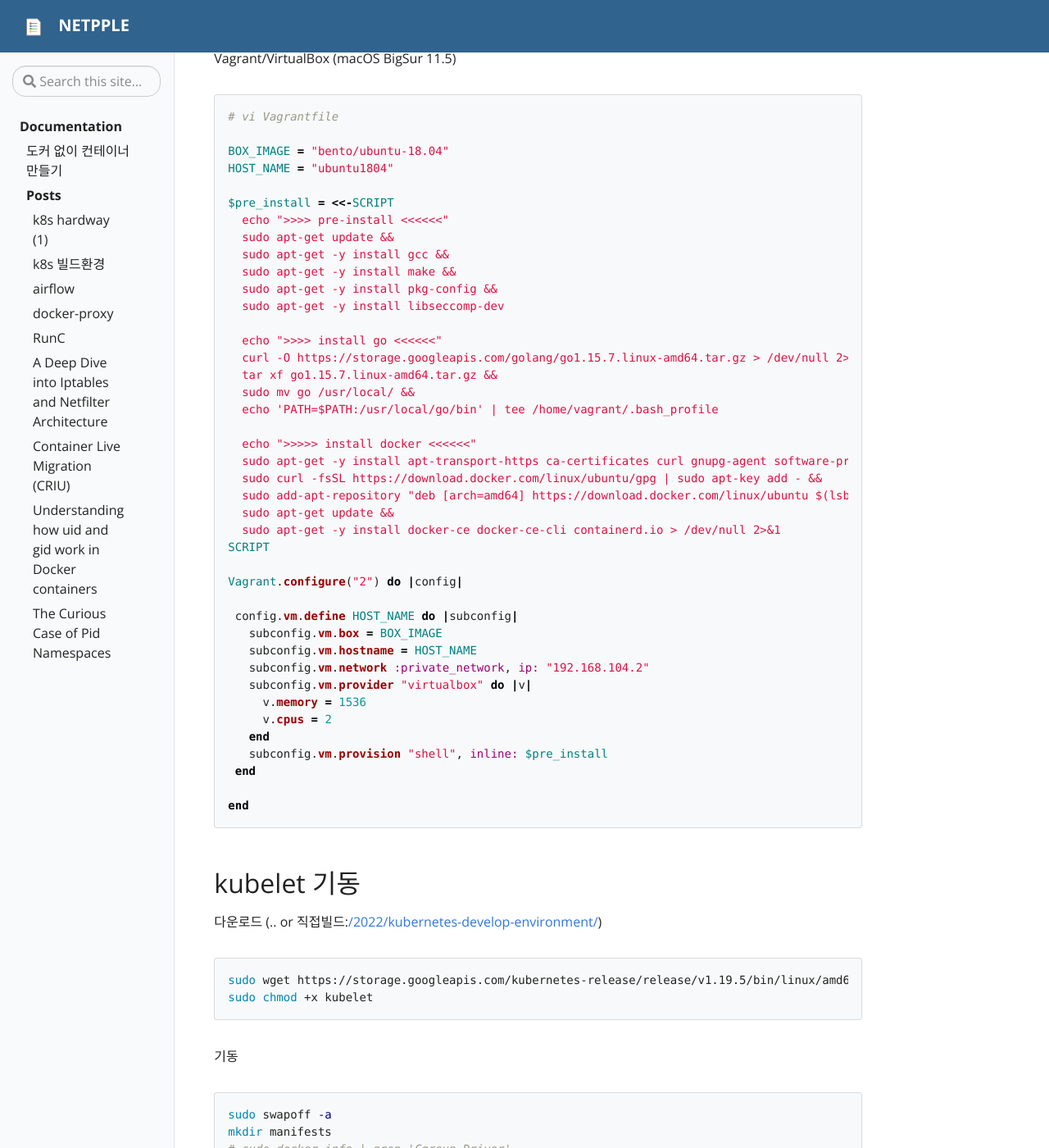
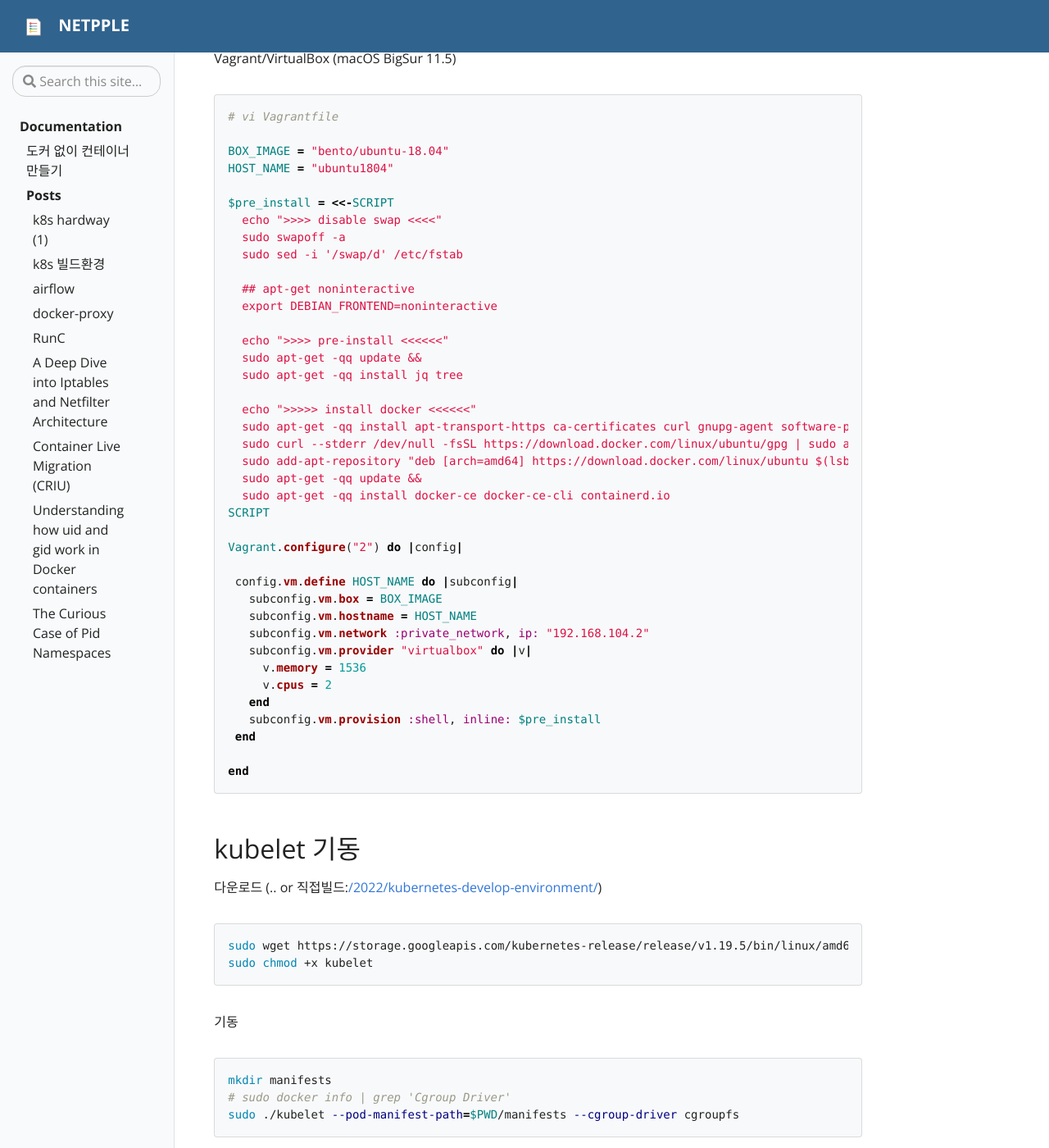
Before and after one commit to netpple/netpple.github.io, a Jekyll site: the page built from _posts/2022-01-31-k8s-hardway-kubelet.md, in a window 1280 px wide and 1400 px high, scrolled down 324 px. Shown: the whole window at 82% size. Built offline with Jekyll 4.4.1, drawn with Linux system fonts in a browser that asks for light colours; our own code applies the rules of GitHub Pages for plain Markdown files.

Commit message:
불필요한 라이브러리 설치 정리

````diff
--- a/_posts/2022-01-31-k8s-hardway-kubelet.md
+++ b/_posts/2022-01-31-k8s-hardway-kubelet.md
@@ -23,25 +23,23 @@ BOX_IMAGE = "bento/ubuntu-18.04"
 HOST_NAME = "ubuntu1804"
 
 $pre_install = <<-SCRIPT
+  echo ">>>> disable swap <<<<"
+  sudo swapoff -a
+  sudo sed -i '/swap/d' /etc/fstab
+
+  ## apt-get noninteractive
+  export DEBIAN_FRONTEND=noninteractive
+
   echo ">>>> pre-install <<<<<<"
-  sudo apt-get update &&
-  sudo apt-get -y install gcc &&
-  sudo apt-get -y install make &&
-  sudo apt-get -y install pkg-config &&
-  sudo apt-get -y install libseccomp-dev
-
-  echo ">>>> install go <<<<<<"
-  curl -O https://storage.googleapis.com/golang/go1.15.7.linux-amd64.tar.gz > /dev/null 2>&1 &&
-  tar xf go1.15.7.linux-amd64.tar.gz &&
-  sudo mv go /usr/local/ &&
-  echo 'PATH=$PATH:/usr/local/go/bin' | tee /home/vagrant/.bash_profile
+  sudo apt-get -qq update &&
+  sudo apt-get -qq install jq tree
 
   echo ">>>>> install docker <<<<<<"
-  sudo apt-get -y install apt-transport-https ca-certificates curl gnupg-agent software-properties-common > /dev/null 2>&1 &&
-  sudo curl -fsSL https://download.docker.com/linux/ubuntu/gpg | sudo apt-key add - &&
+  sudo apt-get -qq install apt-transport-https ca-certificates curl gnupg-agent software-properties-common &&
+  sudo curl --stderr /dev/null -fsSL https://download.docker.com/linux/ubuntu/gpg | sudo apt-key add - &&
   sudo add-apt-repository "deb [arch=amd64] https://download.docker.com/linux/ubuntu $(lsb_release -cs) stable" &&
-  sudo apt-get update &&
-  sudo apt-get -y install docker-ce docker-ce-cli containerd.io > /dev/null 2>&1
+  sudo apt-get -qq update &&
+  sudo apt-get -qq install docker-ce docker-ce-cli containerd.io
 SCRIPT
 
 Vagrant.configure("2") do |config|
@@ -54,7 +52,7 @@ Vagrant.configure("2") do |config|
      v.memory = 1536
      v.cpus = 2
    end
-   subconfig.vm.provision "shell", inline: $pre_install
+   subconfig.vm.provision :shell, inline: $pre_install
  end
 
 end
@@ -72,7 +70,6 @@ sudo chmod +x kubelet
 기동
 
 ```bash
-sudo swapoff -a
 mkdir manifests
 # sudo docker info | grep 'Cgroup Driver'
 sudo ./kubelet --pod-manifest-path=$PWD/manifests --cgroup-driver cgroupfs
````
